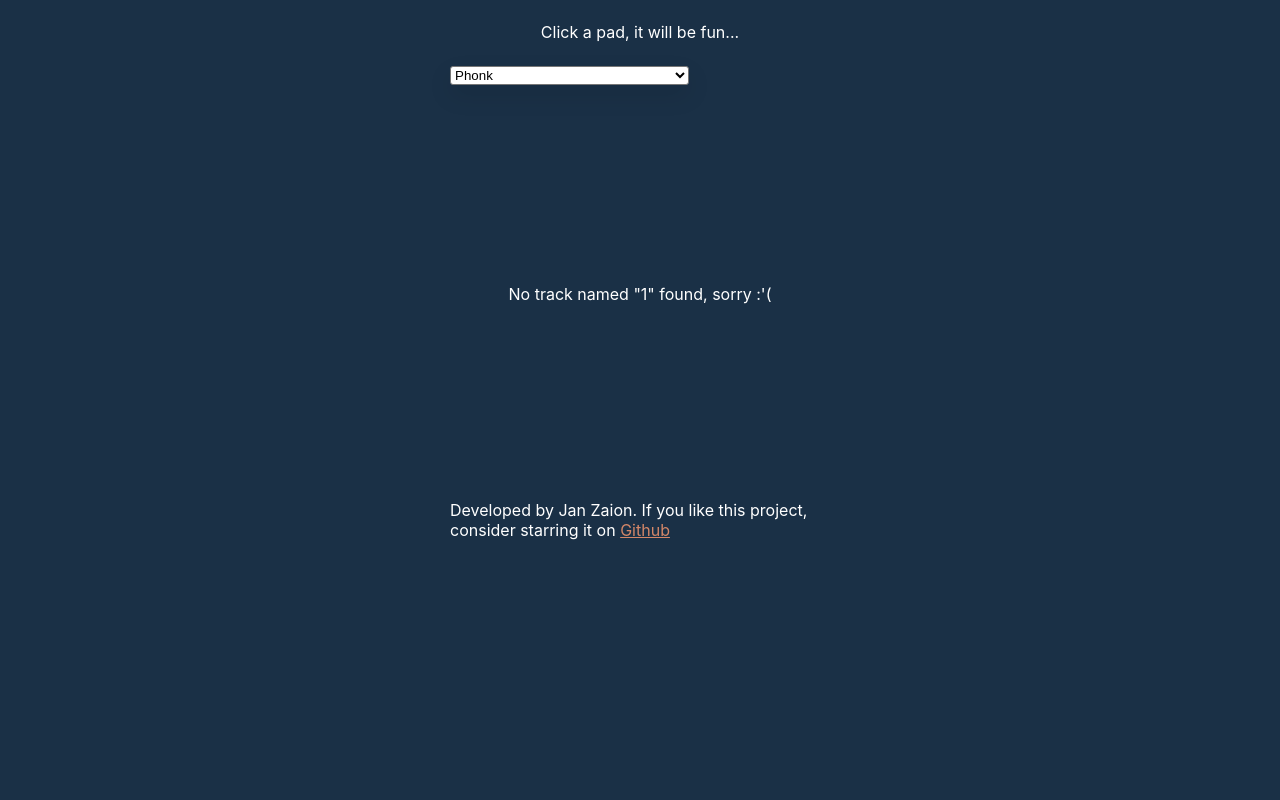
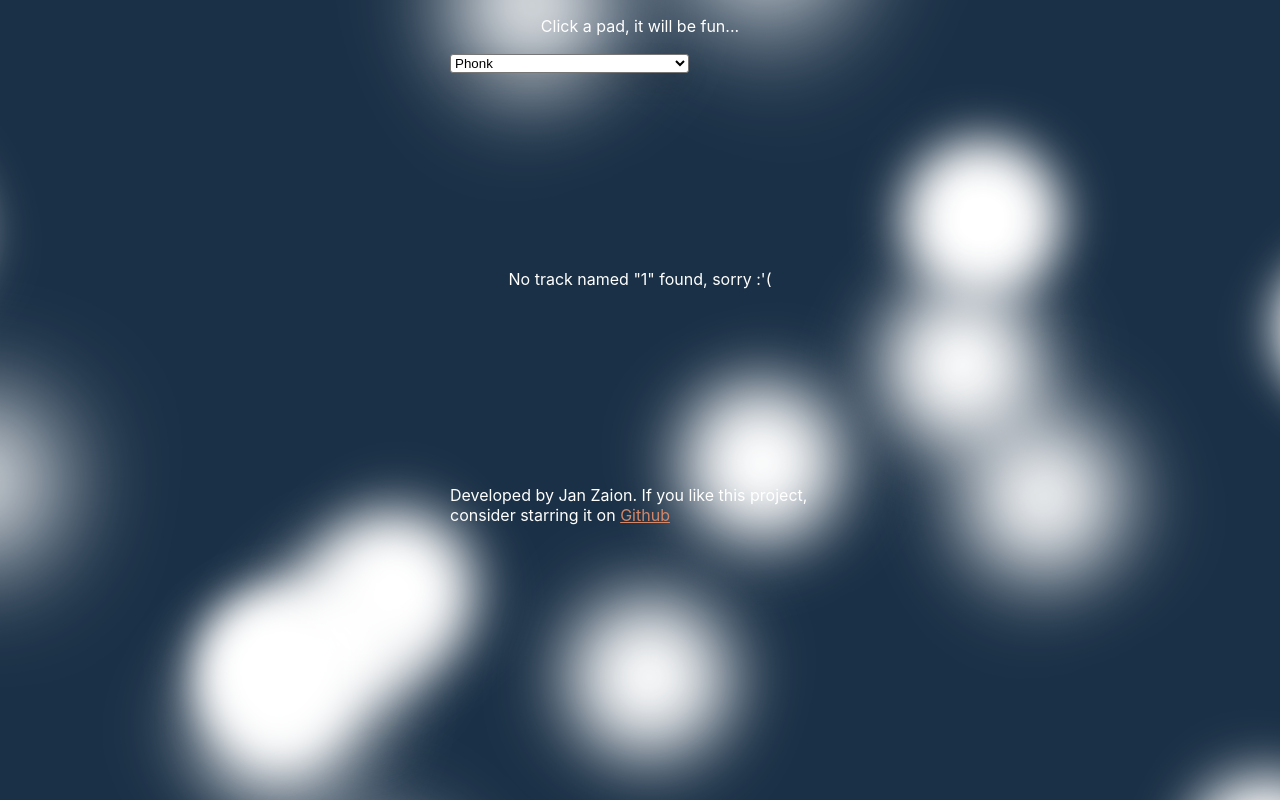
Before and after one commit to JanZaion/interactivebeats, a React (Create React App) app: page /bossequencer/1 in a window 1280 px wide. Built offline with nearby package versions, Linux system fonts and the light colour scheme; the HTML template or start-up script is replaced by a standard one.

Commit message:
add background anim

```diff
--- a/src/App.js
+++ b/src/App.js
@@ -14,11 +14,35 @@ function App() {
 
   return (
     <BrowserRouter>
-      <main className="appContainer">
-        <Intro />
-        <TrackSelector players={players} />
-        <Footer />
-      </main>
+      <div className="appContainer">
+        <main className="frontContent">
+          <Intro />
+          <TrackSelector players={players} />
+          <Footer />
+        </main>
+        <div className="bcgAnim">
+          <span className="part"></span>
+          <span className="part"></span>
+          <span className="part"></span>
+          <span className="part"></span>
+          <span className="part"></span>
+          <span className="part"></span>
+          <span className="part"></span>
+          <span className="part"></span>
+          <span className="part"></span>
+          <span className="part"></span>
+          <span className="part"></span>
+          <span className="part"></span>
+          <span className="part"></span>
+          <span className="part"></span>
+          <span className="part"></span>
+          <span className="part"></span>
+          <span className="part"></span>
+          <span className="part"></span>
+          <span className="part"></span>
+          <span className="part"></span>
+        </div>
+      </div>
     </BrowserRouter>
   );
 }
--- a/src/index.scss
+++ b/src/index.scss
@@ -21,7 +21,6 @@ body {
 
 .appContainer {
   height: 100vh;
-  /* background: rgb(87, 87, 87, 0.3); */
 }
 
 .contentBox {
@@ -68,7 +67,7 @@ body {
 }
 
 #footer {
-  margin-top: 2vh;
+  margin-top: 1.5vh;
 }
 
 .githubLink {
@@ -122,16 +121,6 @@ body {
   box-shadow: 0 10px 25px rgba(0, 0, 0, 0.1);
   background-color: white;
   cursor: pointer;
-}
-
-.dot-bricks {
-  align-self: flex-start;
-  position: relative;
-  left: -9999px;
-  width: 8px;
-  height: 8px;
-  border-radius: 1px;
-  animation: dotBricks 2s infinite ease;
 }
 
 @media only screen and (max-width: 450px) {
@@ -188,6 +177,16 @@ body {
 @include stopAnim(group3StopAnim, var(--pad-resting-background-color), var(--pad-group3-background-color));
 @include stopAnim(group4StopAnim, var(--pad-resting-background-color), var(--pad-group4-background-color));
 
+.dot-bricks {
+  align-self: flex-start;
+  position: relative;
+  left: -9999px;
+  width: 8px;
+  height: 8px;
+  border-radius: 1px;
+  animation: dotBricks 2s infinite ease;
+}
+
 @keyframes dotBricks {
   0% {
     box-shadow: 9991px -16px 0 0 var(--text-color), 9991px 0 0 0 var(--text-color), 10007px 0 0 0 var(--text-color);
@@ -229,3 +228,53 @@ body {
     box-shadow: 9991px -16px 0 0 var(--text-color), 9991px 0 0 0 var(--text-color), 10007px 0 0 0 var(--text-color);
   }
 }
+
+.frontContent {
+  position: relative;
+  z-index: 100;
+}
+
+.bcgAnim {
+  background: #3e1e68;
+  z-index: 1;
+}
+
+$particleSize: 20vmin;
+$animationDuration: 6s;
+$amount: 20;
+.bcgAnim span {
+  width: $particleSize;
+  height: $particleSize;
+  border-radius: $particleSize;
+  backface-visibility: hidden;
+  position: fixed;
+  animation-name: move;
+  animation-duration: $animationDuration;
+  animation-timing-function: linear;
+  animation-iteration-count: infinite;
+  $colors: (
+    var(--pad-group1-background-color),
+    var(--pad-group2-background-color),
+    var(--pad-group3-background-color),
+    var(--pad-group4-background-color)
+  );
+  @for $i from 1 through $amount {
+    &:nth-child(#{$i}) {
+      color: nth($colors, random(length($colors)));
+      top: random(100) * 1%;
+      left: random(100) * 1%;
+      animation-duration: (random($animationDuration * 10) / 10) * 1s + 10s;
+      animation-delay: random(($animationDuration + 10s) * 10) / 10 * -1s;
+      transform-origin: (random(50) - 25) * 1vw (random(50) - 25) * 1vh;
+      $blurRadius: (random() + 0.5) * $particleSize * 0.5;
+      $x: if(random() > 0.5, -1, 1);
+      box-shadow: ($particleSize * 2 * $x) 0 $blurRadius currentColor;
+    }
+  }
+}
+
+@keyframes move {
+  100% {
+    transform: translate3d(0, 0, 1px) rotate(360deg);
+  }
+}
```
